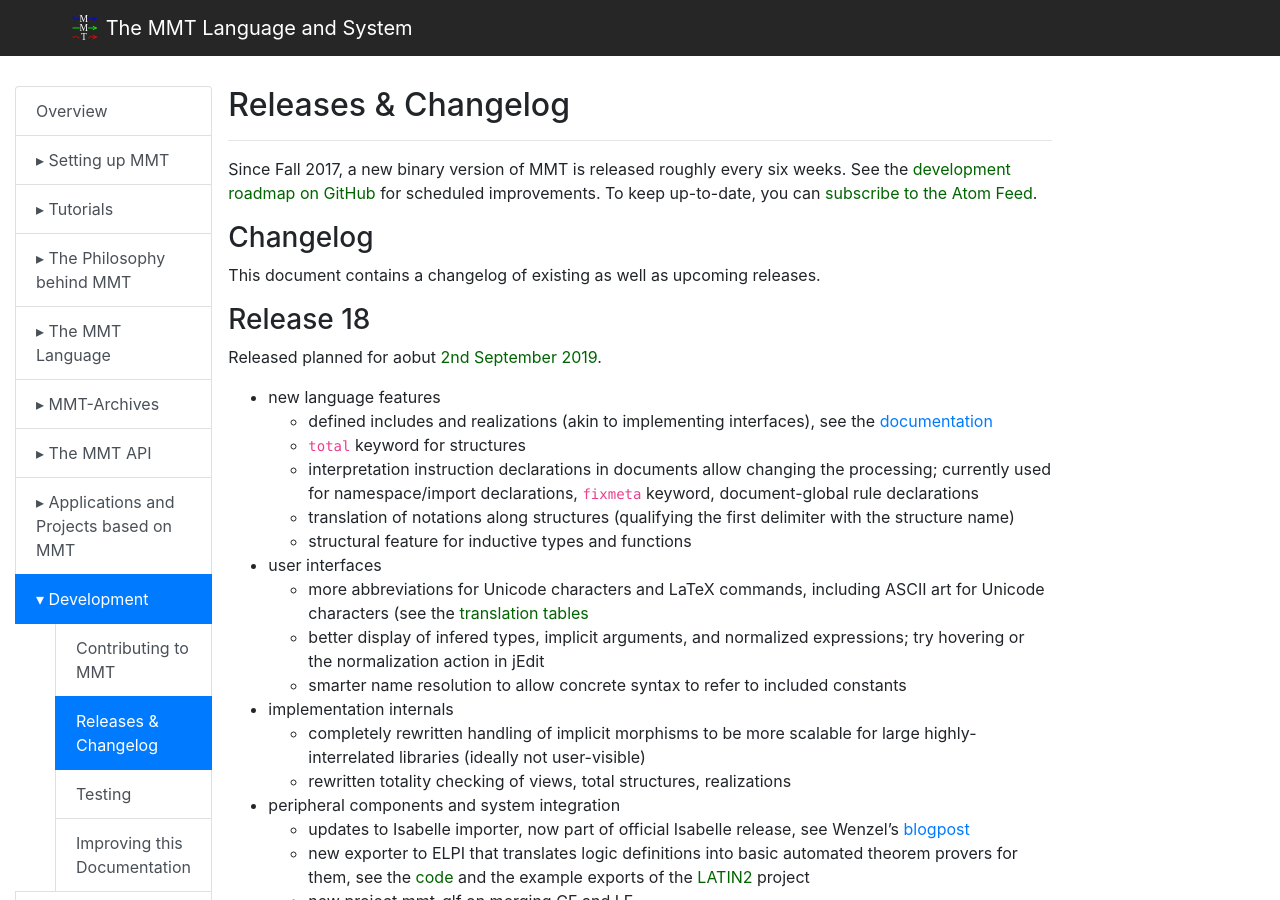
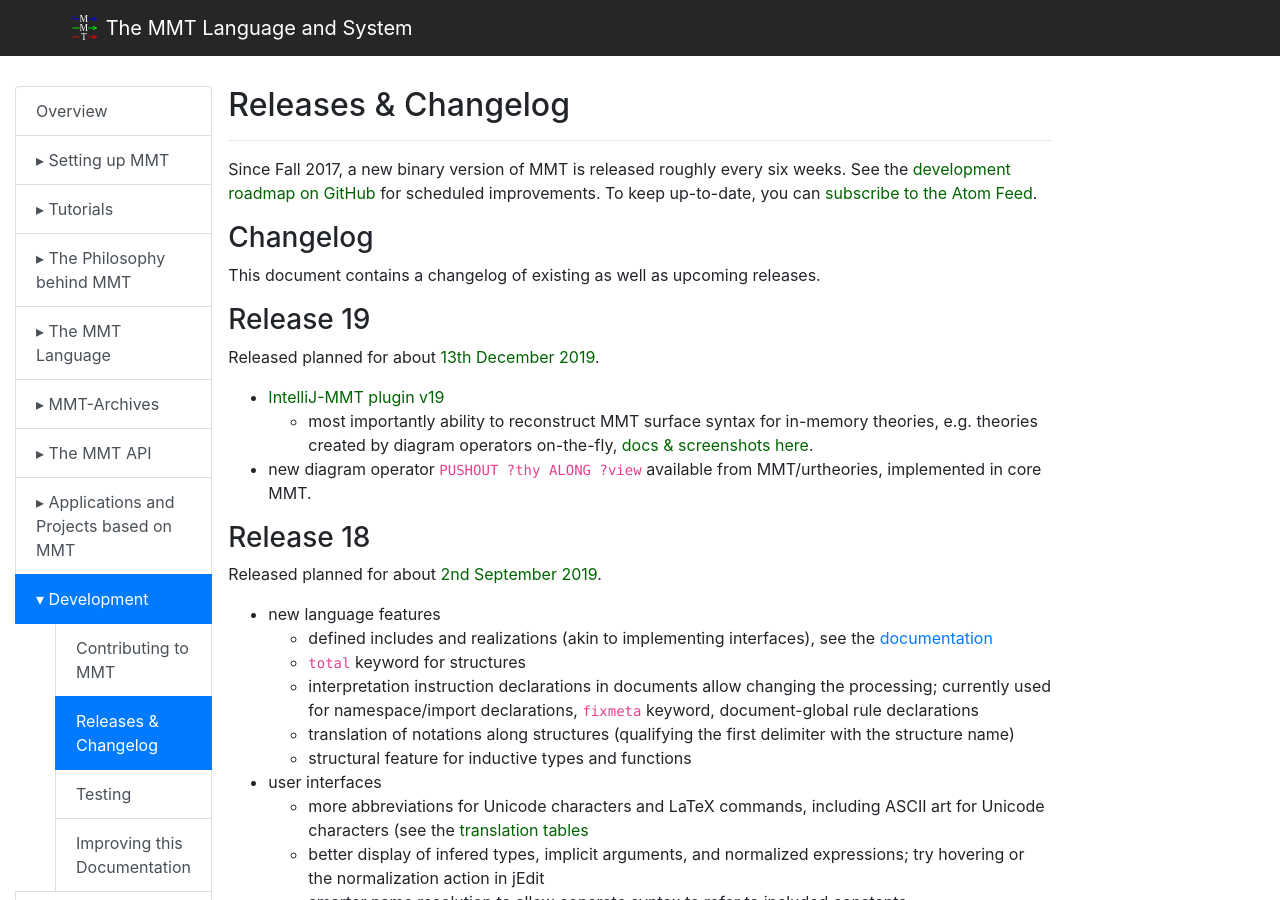
Before and after one commit to UniFormal/uniformal.github.io, a Jekyll site: the page built from doc/development/releases.md, in a window 1280 px wide and 900 px high. Built offline with Jekyll 4.4.1, drawn with Linux system fonts in a browser that asks for light colours.

Commit message:
update releases

```diff
--- a/doc/development/releases.md
+++ b/doc/development/releases.md
@@ -11,9 +11,17 @@
 
 This document contains a changelog of existing as well as upcoming releases.
 
+### Release 19
+
+Released planned for about [13th December 2019](https://github.com/UniFormal/MMT/releases/tag/v19.0.0).
+
+- [IntelliJ-MMT plugin v19](https://plugins.jetbrains.com/plugin/11450-mmt/)
+  - most importantly ability to reconstruct MMT surface syntax for in-memory theories, e.g. theories created by diagram operators on-the-fly, [docs & screenshots here](https://uniformal.github.io//doc/applications/intellij/index.html).
+- new diagram operator `PUSHOUT ?thy ALONG ?view` available from MMT/urtheories, implemented in core MMT.
+
 ### Release 18
 
-Released planned for aobut [2nd September 2019](https://github.com/UniFormal/MMT/releases/tag/v18.0.0).
+Released planned for about [2nd September 2019](https://github.com/UniFormal/MMT/releases/tag/v18.0.0).
 
 - new language features
   - defined includes and realizations (akin to implementing interfaces), see the [documentation](../language/implicit)
```
